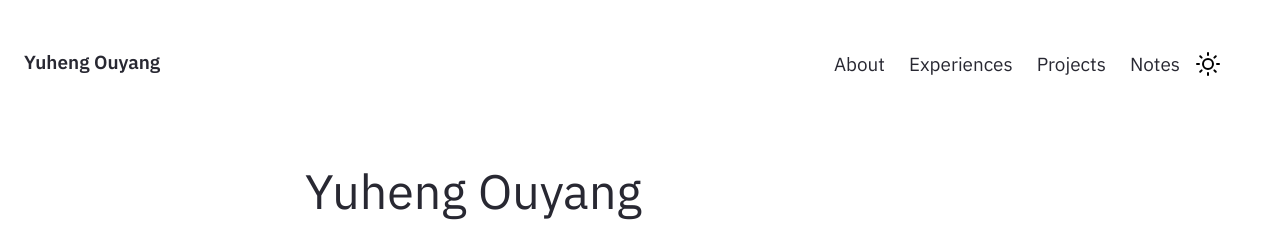
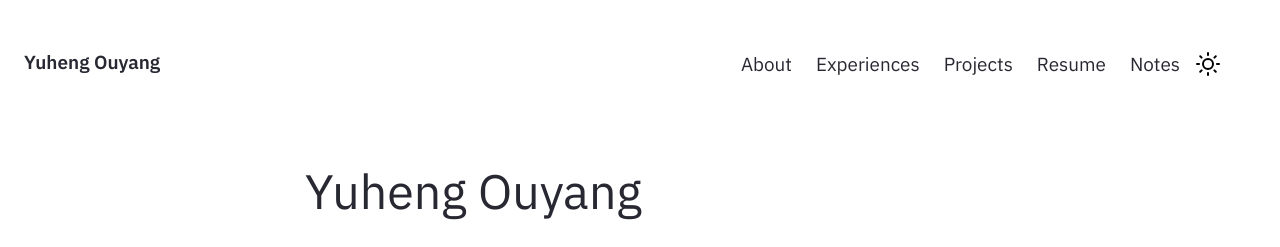
Before and after one commit to yhouyang02/yhouyang02.github.io, a Jekyll site: the page built from pages/index.md, in a window 1280 px wide. Shown: the top 247 px of the page. Built offline with Jekyll 4.4.1, drawn with Linux system fonts in a browser that asks for light colours.

Commit message:
Enable resume page

```diff
--- a/_includes/Nav.html
+++ b/_includes/Nav.html
@@ -62,6 +62,9 @@
         <a href="{{'/projects' | relative_url}}" class="navbar-item">
           Projects
         </a>
+        <a href="{{'/resume' | relative_url}}" class="navbar-item">
+          Resume
+        </a>
         <a href="{{'/notes' | relative_url}}" class="navbar-item">
           Notes
         </a>
```
Also changed, not shown: 1 other file.
